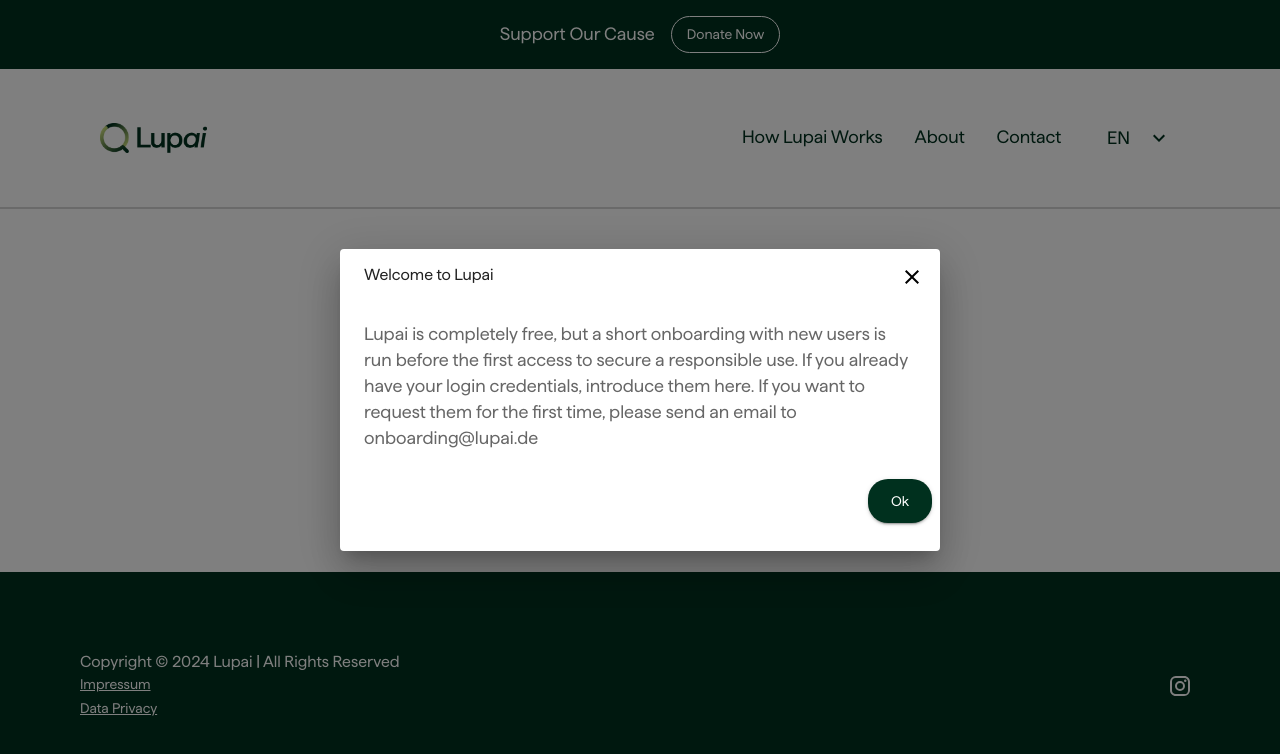
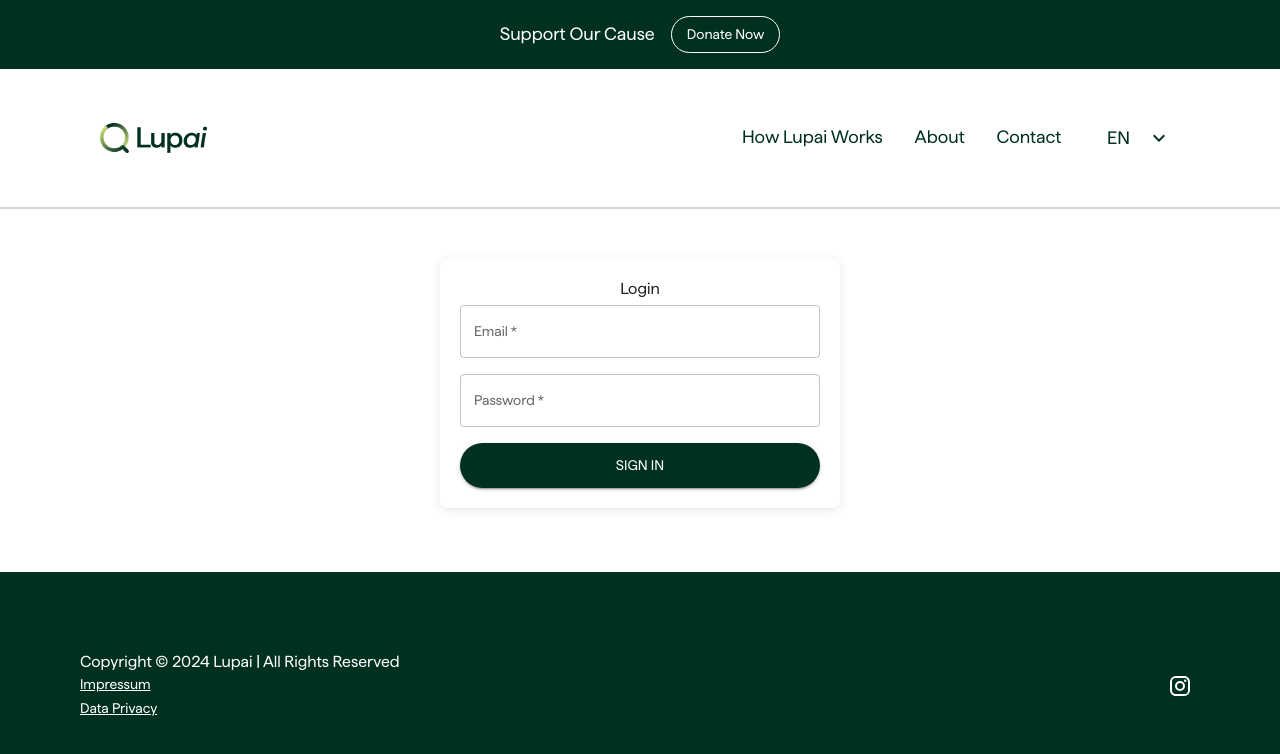
Before and after one commit to valubehrend1/meinwiss, a React (Vite) app: page /login in a window 1280 px wide. Shown: the top 754 px of the page. Built offline with nearby package versions, Linux system fonts and the light colour scheme; no server answers; what @react-pdf/renderer, react-image would draw is missing.

Commit message:
Hide Login modal

```diff
--- a/src/components/BetaLogin/LoginForm.tsx
+++ b/src/components/BetaLogin/LoginForm.tsx
@@ -3,7 +3,7 @@ import { useNavigate } from 'react-router-dom';
 import { Typography } from '@mui/material';
 
 import { LoginContainer, StyledTextField, SubmitButton } from './LoginFormStyles'
-import LoginModal from './LoginModal';
+/* import LoginModal from './LoginModal'; */
 
 const LoginForm: React.FC = () => {
   const [email, setEmail] = useState('');
@@ -60,7 +60,7 @@ const LoginForm: React.FC = () => {
       </form>
 
       {/* Modal informativo */}
-      <LoginModal open={isModalOpen} setIsOpen={setIsModalOpen} />
+      {/*  <LoginModal open={isModalOpen} setIsOpen={setIsModalOpen} /> */}
     </LoginContainer>
   );
 };
```
